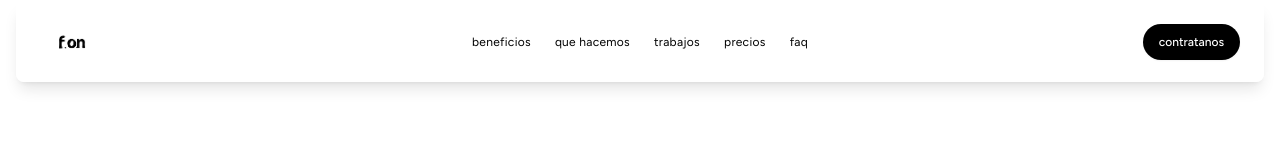
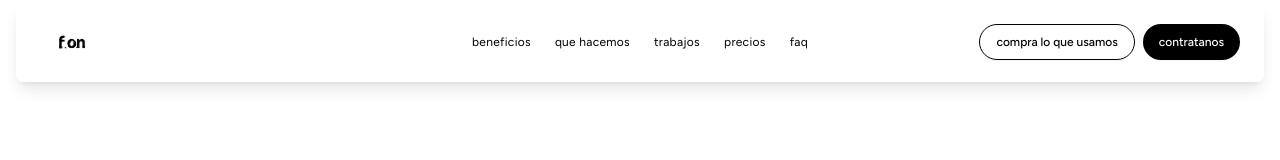
Before and after one commit to BauRoberts/fusion-diseno, a Next.js app: page / in a window 1280 px wide. Shown: the top 160 px of the page. Built offline with nearby package versions, Linux system fonts and the light colour scheme.

Commit message:
Add ecommerce button to header for shop navigation

```diff
--- a/src/components/header.tsx
+++ b/src/components/header.tsx
@@ -86,6 +86,16 @@ export default function Header() {
           </nav>
 
           <div className="flex items-center">
+            {/* Botón de ecommerce */}
+            <Link href="/shop" className="mr-2">
+              <Button
+                variant="outline"
+                className="border-black text-black hover:bg-black/5 rounded-full text-xs px-4 py-1 font-medium hidden md:inline-flex"
+              >
+                compra lo que usamos
+              </Button>
+            </Link>
+
             <Link href="/call">
               <Button
                 variant="secondary"
@@ -129,6 +139,14 @@ export default function Header() {
           } py-3 px-4 border-t border-black/10 shadow-lg`}
         >
           <nav className="flex flex-col space-y-3">
+            {/* Botón de ecommerce en móvil */}
+            <Link
+              href="/shop"
+              className="text-black hover:text-black/80 transition-colors duration-200 text-xs tracking-wide py-2"
+              onClick={() => setMobileMenuOpen(false)}
+            >
+              compra lo que usamos
+            </Link>
             <Link
               href="/#benefits"
               className="text-black hover:text-black/80 transition-colors duration-200 text-xs  tracking-wide py-2"
```
